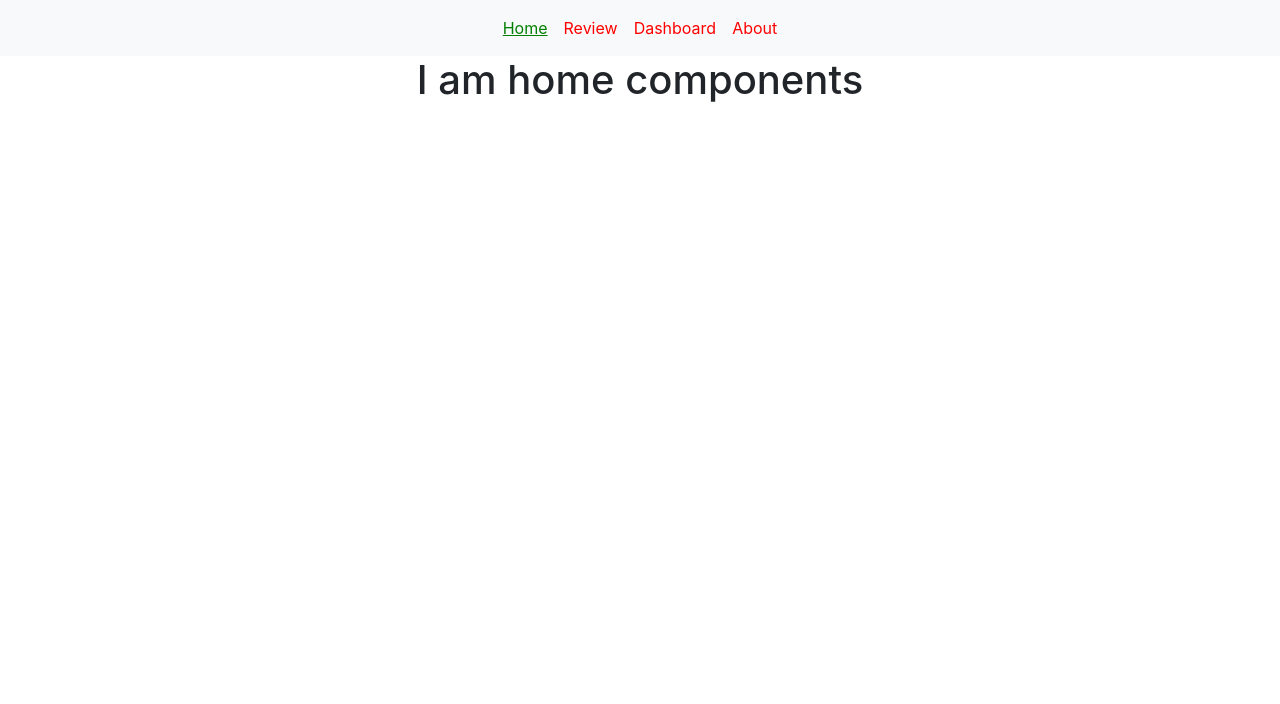
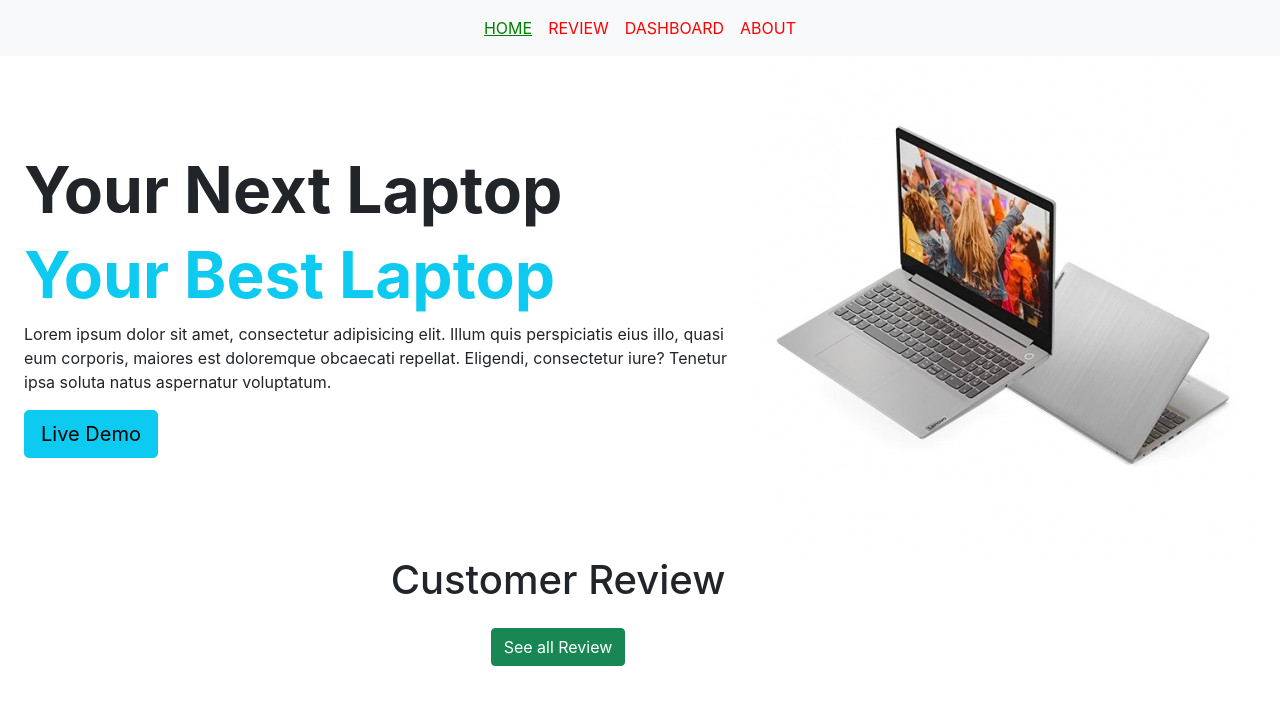
Before and after one commit to rashidul191/product-analysis-website, a React (Create React App) app: page / in a window 1280 px wide. Shown: the top 704 px of the page. Built offline with nearby package versions, Linux system fonts and the light colour scheme.

Commit message:
create review fake data

```diff
--- a/public/index.html
+++ b/public/index.html
@@ -31,7 +31,7 @@
       integrity="sha384-1BmE4kWBq78iYhFldvKuhfTAU6auU8tT94WrHftjDbrCEXSU1oBoqyl2QvZ6jIW3"
       crossorigin="anonymous"
     />
-    <title>Customs Review</title>
+    <title>Customer Review</title>
   </head>
   <body>
     <noscript>You need to enable JavaScript to run this app.</noscript>
--- a/src/App.js
+++ b/src/App.js
@@ -9,7 +9,7 @@ import Review from "./components/Review/Review";
 
 function App() {
   return (
-    <div className="App">
+    <div>
       <Header></Header>
 
       <Routes>
--- a/src/components/Header/Header.js
+++ b/src/components/Header/Header.js
@@ -4,16 +4,6 @@ import CustomLink from "../CustomLink/CustomLink";
 const Header = () => {
   return (
     <div>
-      {/*
-          <nav>
-              <CustomLink to="/">Home</CustomLink>
-              <CustomLink to="/review">Review</CustomLink>
-              <CustomLink to="/dashboard">Dashboard</CustomLink>
-              <CustomLink to="/about">About</CustomLink>
-
-          </nav>
- */}
-
       <nav class="navbar navbar-expand-lg bg-light">
         <div class="container-fluid">
           <button
@@ -31,22 +21,22 @@ const Header = () => {
             <ul class="navbar-nav mx-auto">
               <li class="nav-item">
                 <CustomLink class="nav-link" to="/">
-                  Home
+                  HOME
                 </CustomLink>
               </li>
               <li class="nav-item">
                 <CustomLink class="nav-link" to="/review">
-                  Review
+                  REVIEW
                 </CustomLink>
               </li>
               <li class="nav-item">
                 <CustomLink class="nav-link" to="/dashboard">
-                  Dashboard
+                  DASHBOARD
                 </CustomLink>
               </li>
               <li class="nav-item">
                 <CustomLink class="nav-link" to="/about">
-                  About
+                  ABOUT
                 </CustomLink>
               </li>
             </ul>
--- /dev/null
+++ b/src/components/Home/Home.css
@@ -0,0 +1,9 @@
+.laptop-container img{
+    width: 500px;
+}
+
+@media only screen and (max-width: 400px) {
+    .laptop-container img{
+        width: 200px;
+    }
+  }
--- a/src/components/Home/Home.js
+++ b/src/components/Home/Home.js
@@ -1,11 +1,31 @@
-import React from 'react';
+import React from "react";
+import img from "../../images/laptop.jpg";
+import Review from "../Review/Review";
+import './Home.css'
 
 const Home = () => {
-    return (
-        <div>
-            <h1>I am home components</h1>
-        </div>
-    );
+  return (
+    <div className=" container row">
+      <div className="col-md-8 mt-md-5 pt-md-5">
+
+          <h1 className="display-3 fw-bold">Your Next Laptop </h1>
+          <h1 className="text-info display-3 fw-bold">Your Best Laptop </h1>
+
+        <p>
+          Lorem ipsum dolor sit amet, consectetur adipisicing elit. Illum quis
+          perspiciatis eius illo, quasi eum corporis, maiores est doloremque
+          obcaecati repellat. Eligendi, consectetur iure? Tenetur ipsa soluta
+          natus aspernatur voluptatum.
+        </p>
+        <button className="btn btn-info btn-lg">Live Demo</button>
+      </div>
+      <div className="col-md-4 laptop-container">
+        <img  src={img} alt="" />
+      </div>
+
+      <Review></Review>
+    </div>
+  );
 };
 
 export default Home;
--- a/src/components/Review/Review.js
+++ b/src/components/Review/Review.js
@@ -1,11 +1,15 @@
-import React from 'react';
+import React from "react";
 
 const Review = () => {
-    return (
-        <div>
-            <h1>Review Components</h1>
-        </div>
-    );
+  return (
+    <div className="container">
+      <h1 className="text-center">Customer Review</h1>
+      <div>{}</div>
+    <div className="text-center my-4">
+    <button className="btn btn-success">See all Review</button>
+    </div>
+    </div>
+  );
 };
 
 export default Review;
```
Also changed, not shown: public/review.json (added, +44 -0 lines), src/images/laptop.jpg (added).
